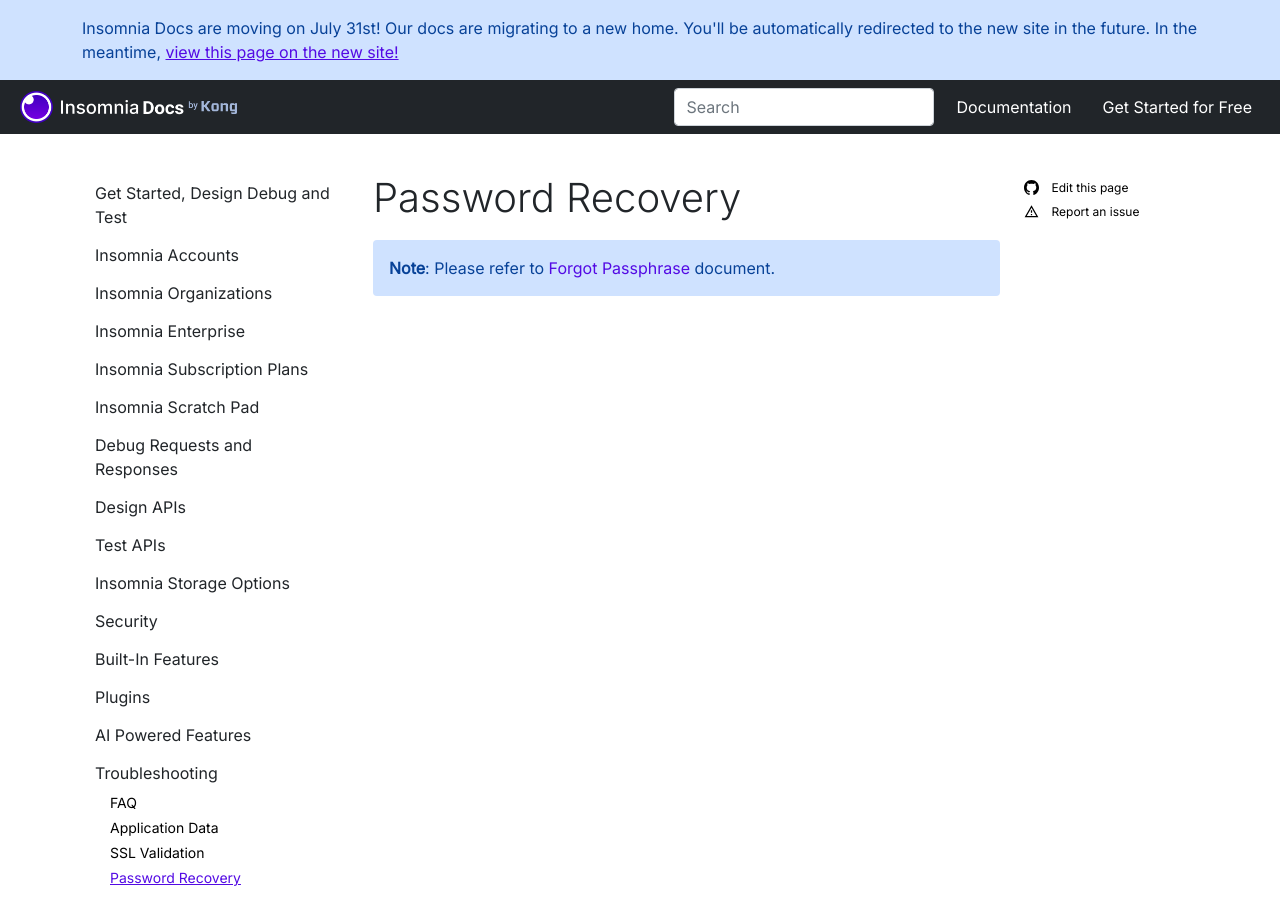
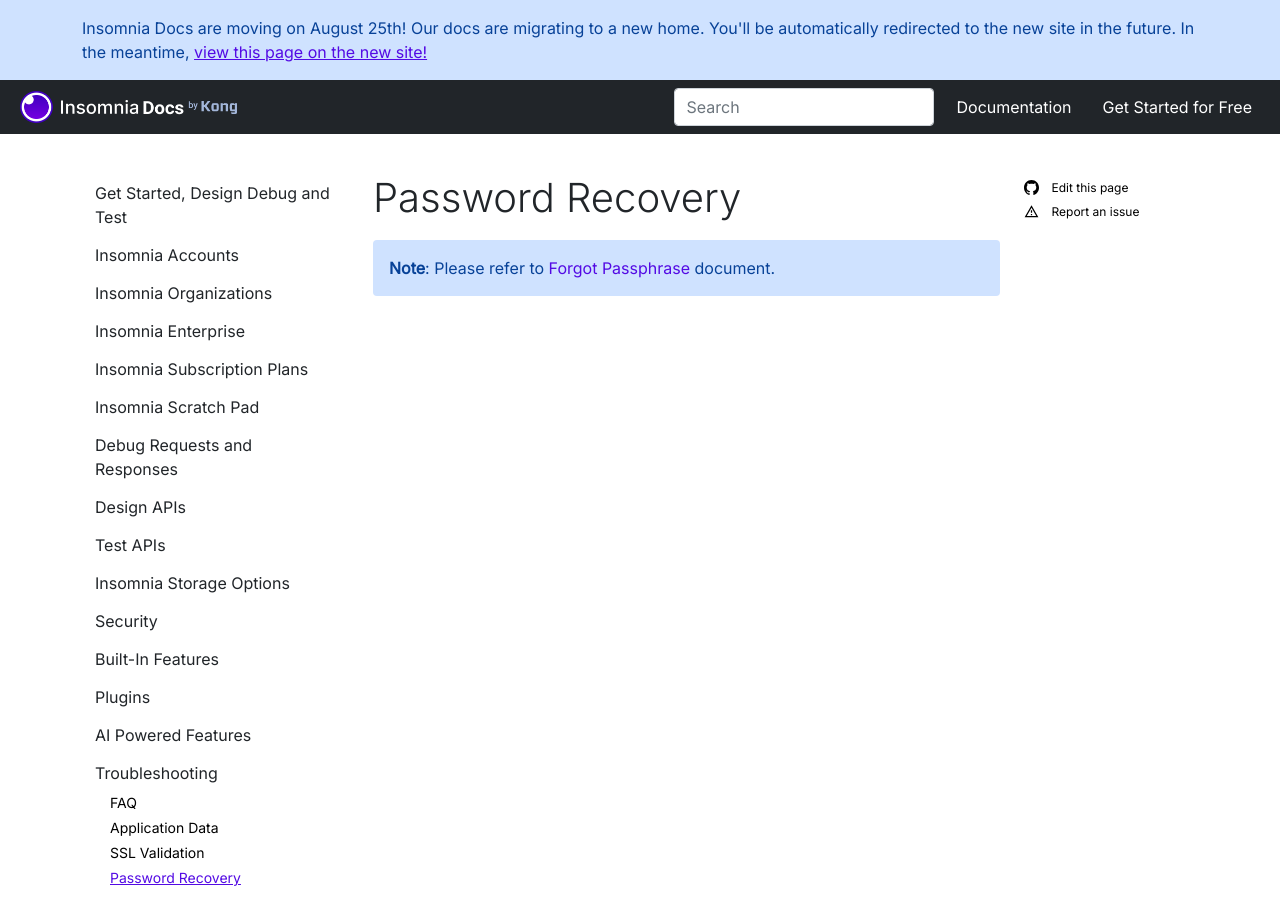
Before and after one commit to Kong/insomnia-docs, a Jekyll site: the page built from docs/insomnia/password-recovery.md, in a window 1280 px wide and 900 px high. Built offline with Jekyll 4.4.1, drawn with Linux system fonts in a browser that asks for light colours; comment, search, counter and statistics services are not loaded.

Commit message:
Update main-nav.html

```diff
--- a/docs/_includes/main-nav.html
+++ b/docs/_includes/main-nav.html
@@ -1,6 +1,6 @@
 <div id='banner' class="alert-primary">
   <div class="container">
-    <span>Insomnia Docs are moving on July 31st!</span> Our docs are migrating to a new home. You'll be automatically redirected to the new site in the future. In the meantime, <a href="{{page.dev_site_link}}">view this page on the new site!</a>
+    <span>Insomnia Docs are moving on August 25th!</span> Our docs are migrating to a new home. You'll be automatically redirected to the new site in the future. In the meantime, <a href="{{page.dev_site_link}}">view this page on the new site!</a>
   </div>
 </div>
 
```
